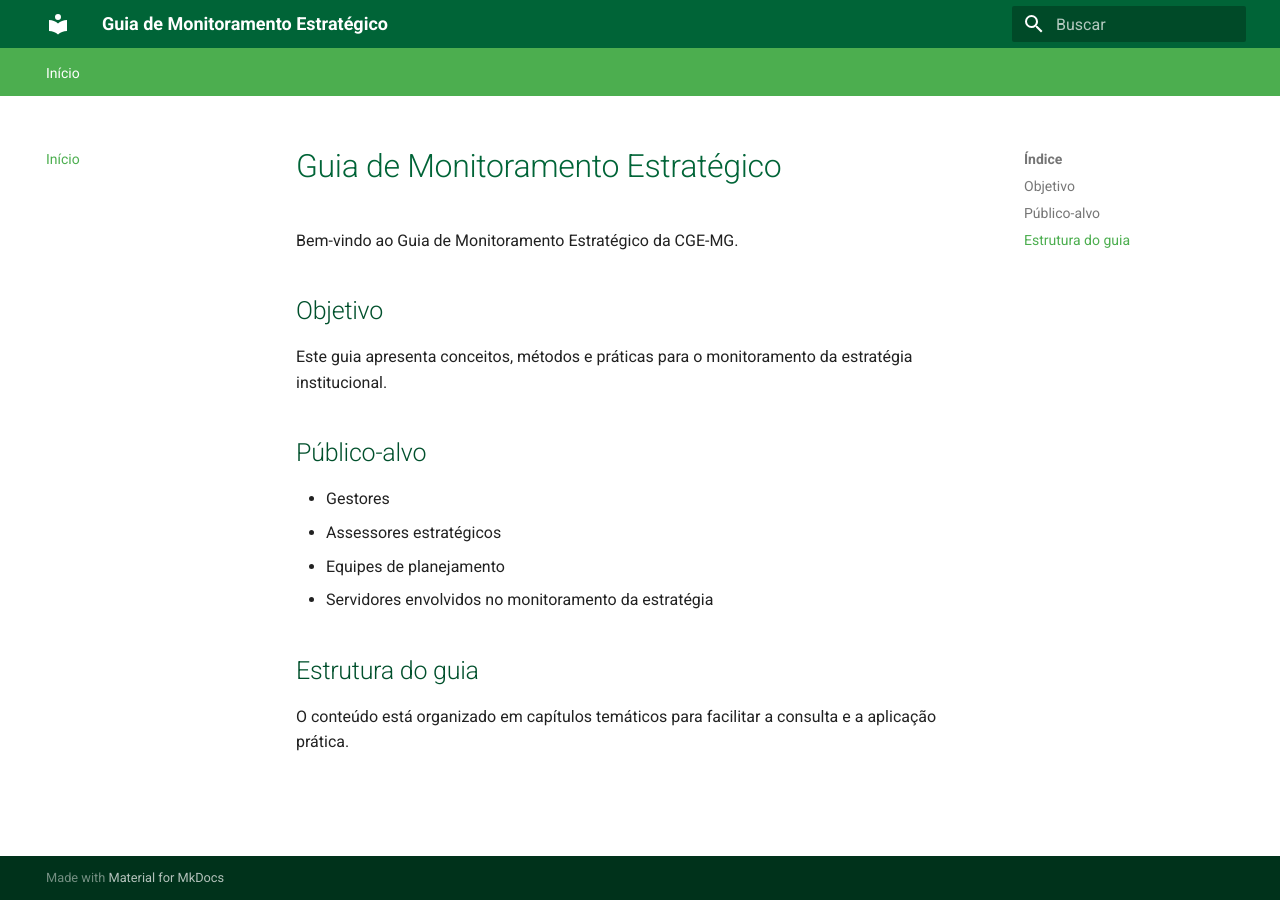
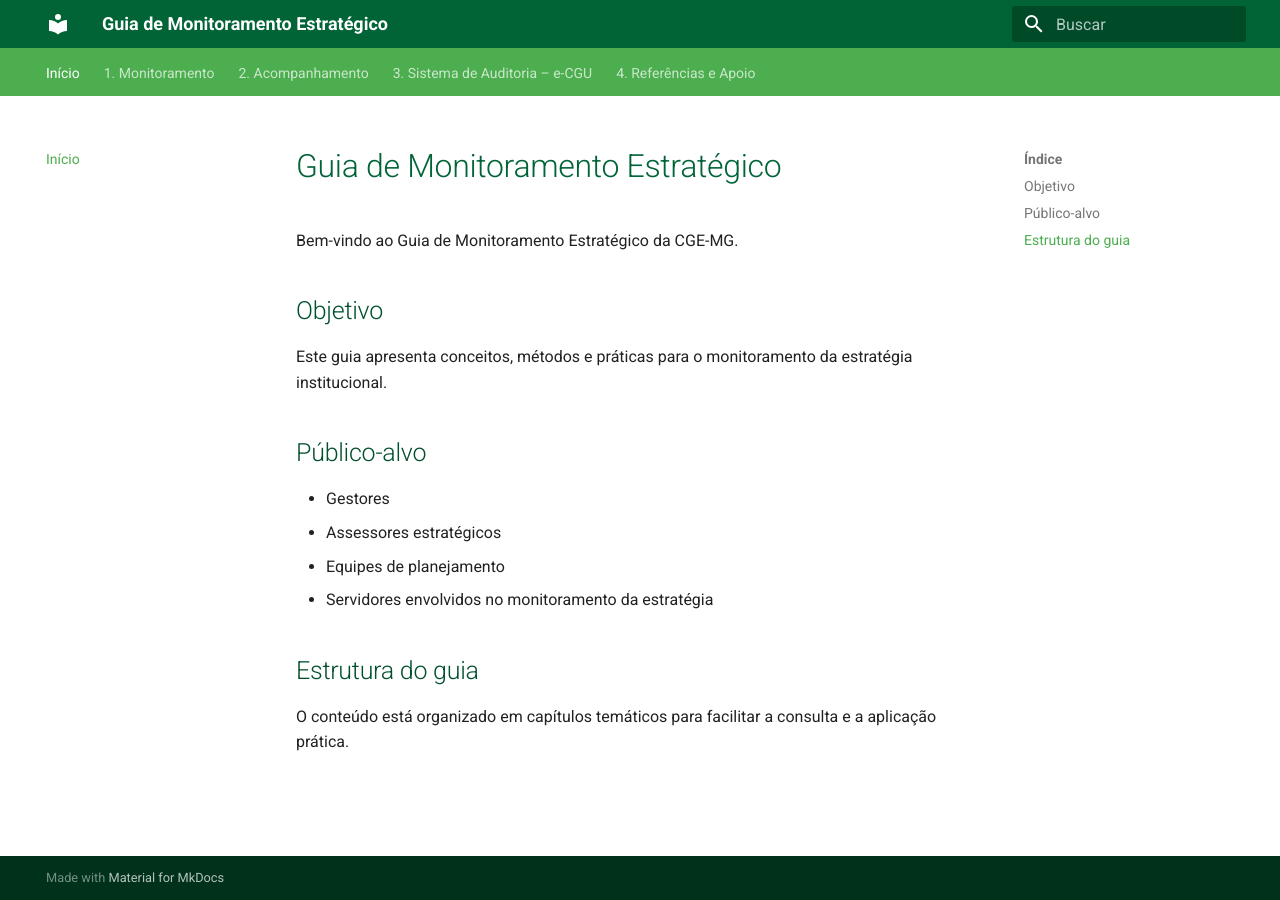
Before and after one commit to CGEMG-AHCS/guia-monitoramento-estrategico, an MkDocs documentation site: the page built from docs/index.md, in a window 1280 px wide. Built offline with MkDocs 1.6.1 and Material for MkDocs 9.7.7, drawn with Linux system fonts in a browser that asks for light colours; some of the changed lines change nothing that is shown.

Commit message:
Update mkdocs.yml

```diff
--- a/mkdocs.yml
+++ b/mkdocs.yml
@@ -21,3 +21,24 @@ extra_css:
 
 nav:
   - Início: index.md
+
+  - 1. Monitoramento:
+      - Visão geral: monitoramento/index.md
+      - PACI: monitoramento/paci.md
+      - PO: monitoramento/po.md
+
+  - 2. Acompanhamento:
+      - Visão geral: acompanhamento/index.md
+      - Registro e atualização: acompanhamento/registro.md
+      - Resultados e providências: acompanhamento/resultados.md
+
+  - 3. Sistema de Auditoria – e-CGU:
+      - Visão geral: ecgu/index.md
+      - Acesso e primeiros passos: ecgu/acesso.md
+      - Funcionalidades: ecgu/funcionalidades.md
+      - Manual prático: ecgu/manual.md
+
+  - 4. Referências e Apoio:
+      - Normativos: referencias/normativos.md
+      - Documentos de referência: referencias/documentos.md
+      - Canais de apoio: referencias/apoio.md
```
